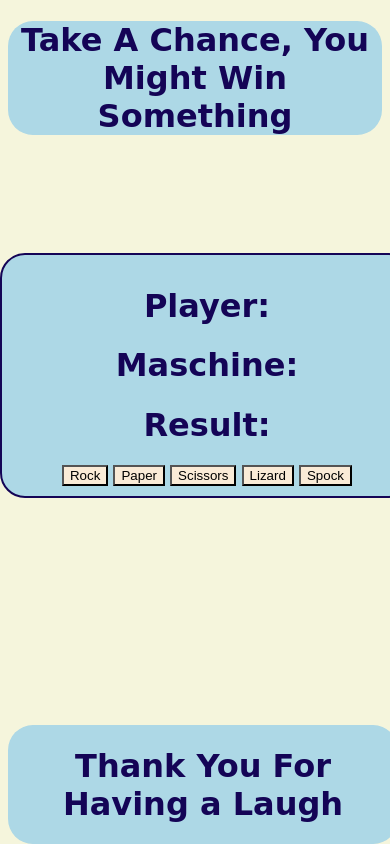
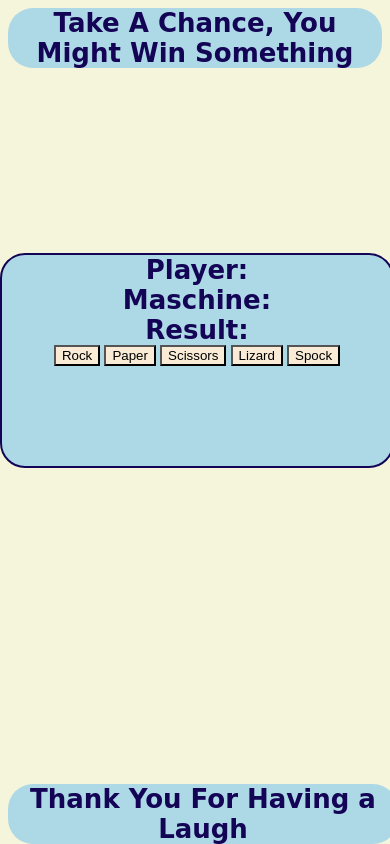
Before and after one commit to RogerWDavis/Rock-Paper-Scisors, a plain HTML site: page index.html in a window 390 px wide. Shown: the top 844 px of the page. Drawn offline with Linux system fonts and the light colour scheme.

Commit message:
adjust media queries for responsiveness

```diff
--- a/assets/css/style.css
+++ b/assets/css/style.css
@@ -44,9 +44,8 @@ body{
     font-family: cursive, sans-serif;
     border:2px solid;
     border-radius: 25px;
-    padding: 10px;
     position: absolute;
-    top:30%;
+    top:25%;
     background-color: lightblue;
     text-align: center;
     width:100%;
@@ -54,3 +53,25 @@ body{
     left: 0;
     color: rgb(20, 4, 86);
 }
+
+@media only screen and (max-width: 600px) {
+
+    /* For mobile phones: */
+       #gamespot{
+        position: absolute;
+        height: 25%;
+        top: 30%;
+        font-size: small;
+       }
+
+       .header{
+        font-size: small;
+       }
+
+       .footer{
+        font-size: small;
+       }
+       h1{
+        margin: 0;
+       }
+    }
```
